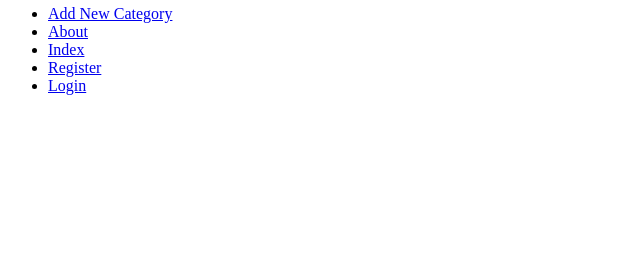
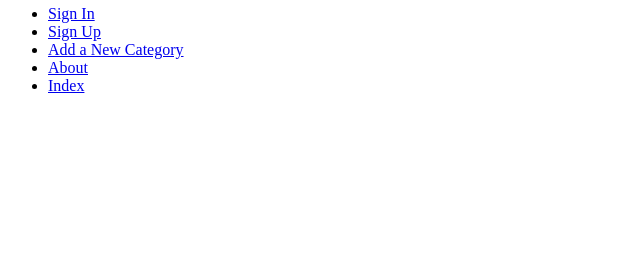
Before and after one commit to Foest/twd, a Django app: page /rango/about in a window 1280 px wide. Shown: the part 520-800 px from the top of the page, without its empty margins (0-640 px from the left). Run offline with Django 3.2, Linux system fonts and the light colour scheme; data that the repository does not hold is empty.

Commit message:
updated base template to display based on user login

```diff
--- a/templates/rango/base.html
+++ b/templates/rango/base.html
@@ -27,11 +27,16 @@
     <hr />
     <div>
       <ul>
-        <li><a href="{% url 'rango:add_category' %}">Add New Category</a></li>
-        <li><a href="{% url 'rango:about' %}">About</a></li>
-        <li><a href="{% url 'rango:index' %}">Index</a></li>
-        <li><a href="{% url 'rango:register' %}">Register</a></li>
-        <li><a href="{% url 'rango:login' %}">Login</a></li>
+        {% if user.is_authenticated %}
+          <li><a href="{% url 'rango:restricted' %}">Restricted Page</a></li>
+          <li><a href="{% url 'rango:logout' %}">Logout</a></li>
+        {% else %}
+          <li><a href="{% url 'rango:login' %}">Sign In</a></li>
+          <li><a href="{% url 'rango:register' %}">Sign Up</a></li>
+        {% endif %}
+          <li><a href="{% url 'rango:add_category' %}">Add a New Category</a></li>
+          <li><a href="{% url 'rango:about' %}">About</a></li>
+          <li><a href="{% url 'rango:index' %}">Index</a></li>
       </ul>
     </div>
   </body>
```
